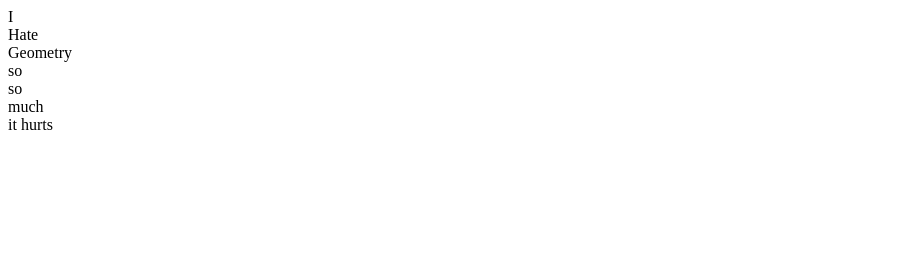
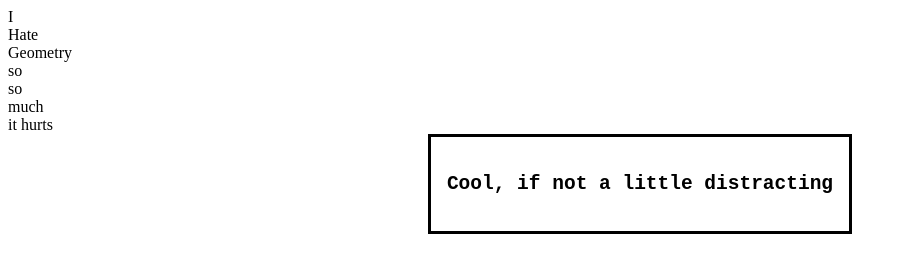
Before and after one commit to thomas1234567890/floating-cubes-css, a website: page index.html in a window 1280 px wide. Shown: the whole page, without its empty margins (0-907 px from the left). Drawn offline with Linux system fonts and the light colour scheme.

Commit message:
2 files modified

```diff
--- a/index.html
+++ b/index.html
@@ -81,4 +81,7 @@
     </div>
   </div>
 
+  <dialog open class="zee_dialog_box">
+    <h2><code>Cool, if not a little distracting</code></h2>
+  </dialog>
 </div>
--- a/style.scss
+++ b/style.scss
@@ -15,6 +15,7 @@ body {
 .page {
   height: 100vh;
   width: 100vw;
+  background-color: rgba($color: #000000, $alpha: 0.1);
   // perspective: 100px;
   // perspective-origin: left;
 }
@@ -152,3 +153,16 @@ body {
     transform: rotateY(720deg);
   }
 }
+
+//////////////////////////////////////////////////////////
+//// dialog box
+.zee_dialog_box {
+  position: absolute;
+  width: 60vw;
+  height: 60vh;
+  border: 1px solid rgba($color: #000000, $alpha: 0.3);
+  //// center
+  top: 50%;
+  left: 50%;
+  transform: translate(-50%, -50%);
+}
```
